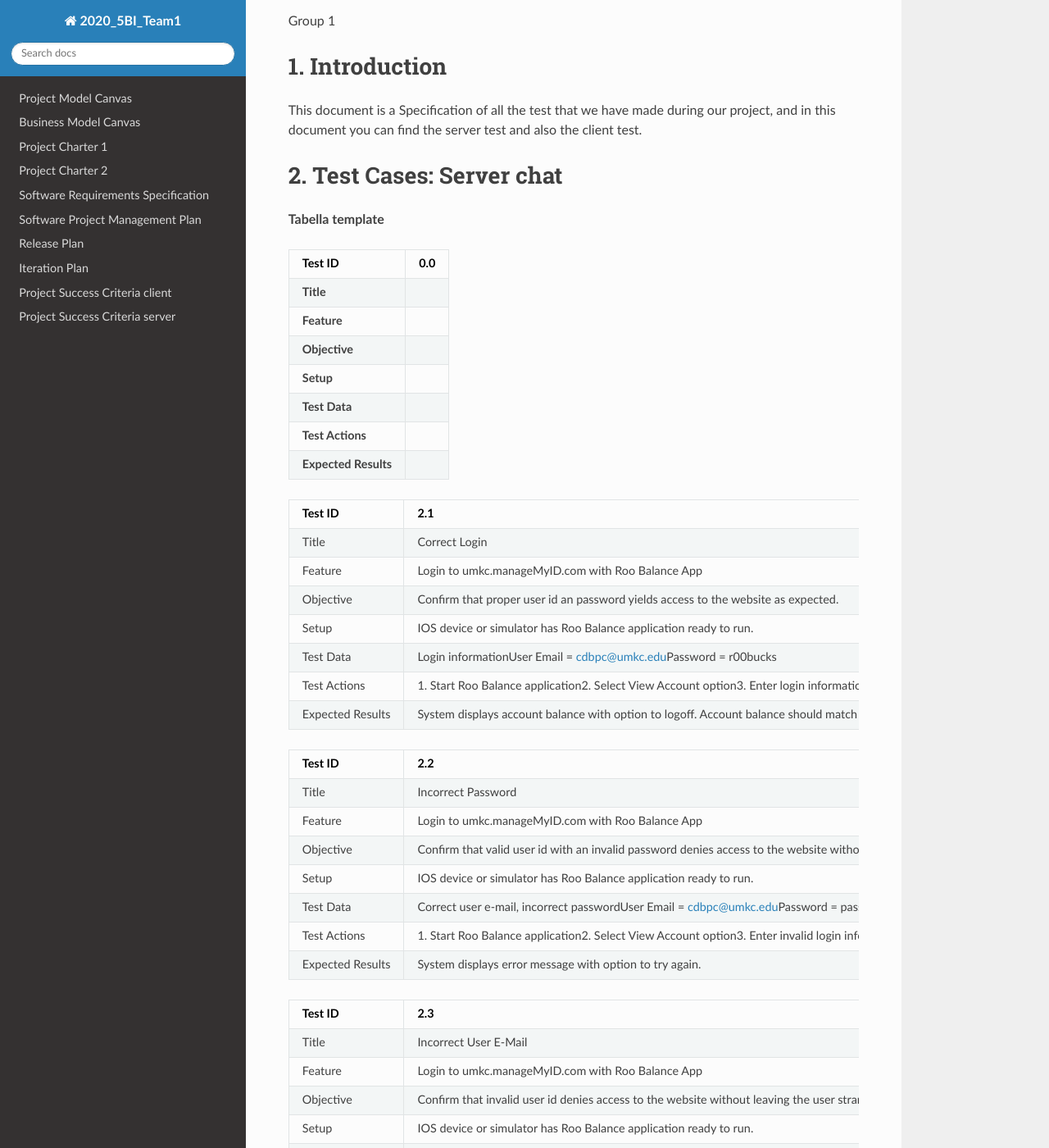
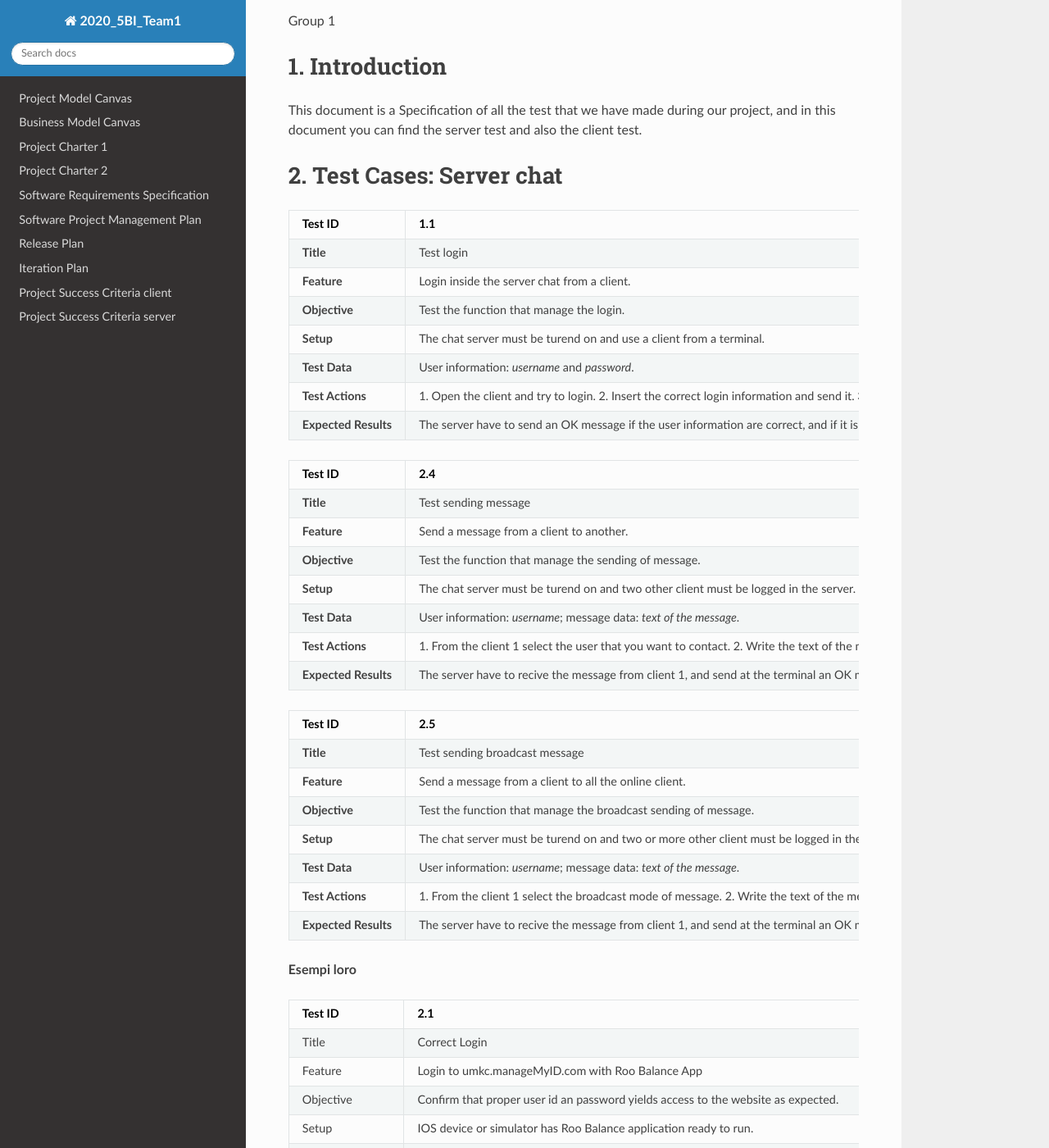
Before and after one commit to FrankMartinuz/2020_5BI_team1_Liboni, an MkDocs documentation site: the page built from docs/Test_case_specification.md, in a window 1280 px wide and 1400 px high, scrolled down 242 px. Shown: the whole window at 82% size. Built offline with MkDocs 1.6.1, drawn with Linux system fonts in a browser that asks for light colours; nearby versions of some CDN libraries.

Commit message:
Added 3 test of the server part

```diff
--- a/docs/Test_case_specification.md
+++ b/docs/Test_case_specification.md
@@ -12,17 +12,37 @@ This document is a Specification of all the test that we have made during our pr
 
 # 2. Test Cases: Server chat
 
-**Tabella template**
+| Test ID | 1.1 |
+| --- | --- |
+| **Title** | Test login |
+| **Feature** | Login inside the server chat from a client. |
+| **Objective** | Test the function that manage the login. |
+| **Setup** | The chat server must be turend on and use a client from a terminal. |
+| **Test Data** | User information: *username* and *password*. |
+| **Test Actions** | 1. Open the client and try to login. 2. Insert the correct login information and send it. 3. Wait for a response from the server.|
+| **Expected Results** | The server have to send an OK message if the user information are correct, and if it is not, must send an ERROR message (see the chat protocol). |
 
-| Test ID | 0.0 |
+| Test ID | 2.4 |
 | --- | --- |
-| **Title** |  |
-| **Feature** |  |
-| **Objective** |  |
-| **Setup** |  |
-| **Test Data** |  |
-| **Test Actions** |  |
-| **Expected Results** |  |
+| **Title** | Test sending message |
+| **Feature** | Send a message from a client to another. |
+| **Objective** | Test the function that manage the sending of message. |
+| **Setup** | The chat server must be turend on and two other client must be logged in the server. |
+| **Test Data** | User information: *username*; message data: *text of the message*. |
+| **Test Actions** | 1. From the client 1 select the user that you want to contact. 2. Write the text of the message. 3. Send the message. |
+| **Expected Results** | The server have to recive the message from client 1, and send at the terminal an OK message, after that the server have to find the right socket associated with the recipient username, and forward it correctly. |
+
+| Test ID | 2.5 |
+| --- | --- |
+| **Title** | Test sending broadcast message |
+| **Feature** | Send a message from a client to all the online client. |
+| **Objective** | Test the function that manage the broadcast sending of message. |
+| **Setup** | The chat server must be turend on and two or more other client must be logged in the server. |
+| **Test Data** | User information: *username*; message data: *text of the message*. |
+| **Test Actions** | 1. From the client 1 select the broadcast mode of message. 2. Write the text of the message. 3. Send the message. |
+| **Expected Results** | The server have to recive the message from client 1, and send at the terminal an OK message, after that the server have to find the socket of all the online client, and foreward the message to all of them. |
+
+**Esempi loro**
 
 | Test ID | 2.1 |
 | --- | --- |
```
